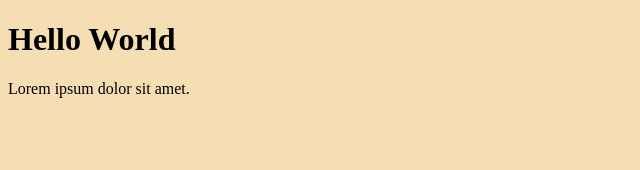
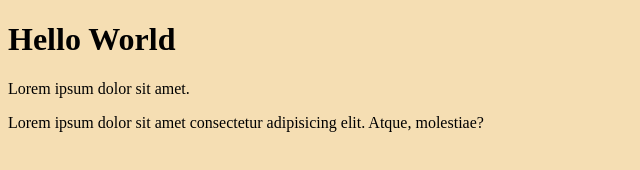
Before and after one commit to DreamX69/leran-github, a plain HTML site: page index.html in a window 1280 px wide. Shown: the whole page, without its empty margins (0-640 px from the left). Drawn offline with Linux system fonts and the light colour scheme.

Commit message:
second commit

```diff
--- a/index.html
+++ b/index.html
@@ -10,6 +10,9 @@
   <body>
     <h1>Hello World</h1>
     <p>Lorem ipsum dolor sit amet.</p>
+    <p>
+      Lorem ipsum dolor sit amet consectetur adipisicing elit. Atque, molestiae?
+    </p>
   </body>
   <script src="index.js"></script>
 </html>
```
